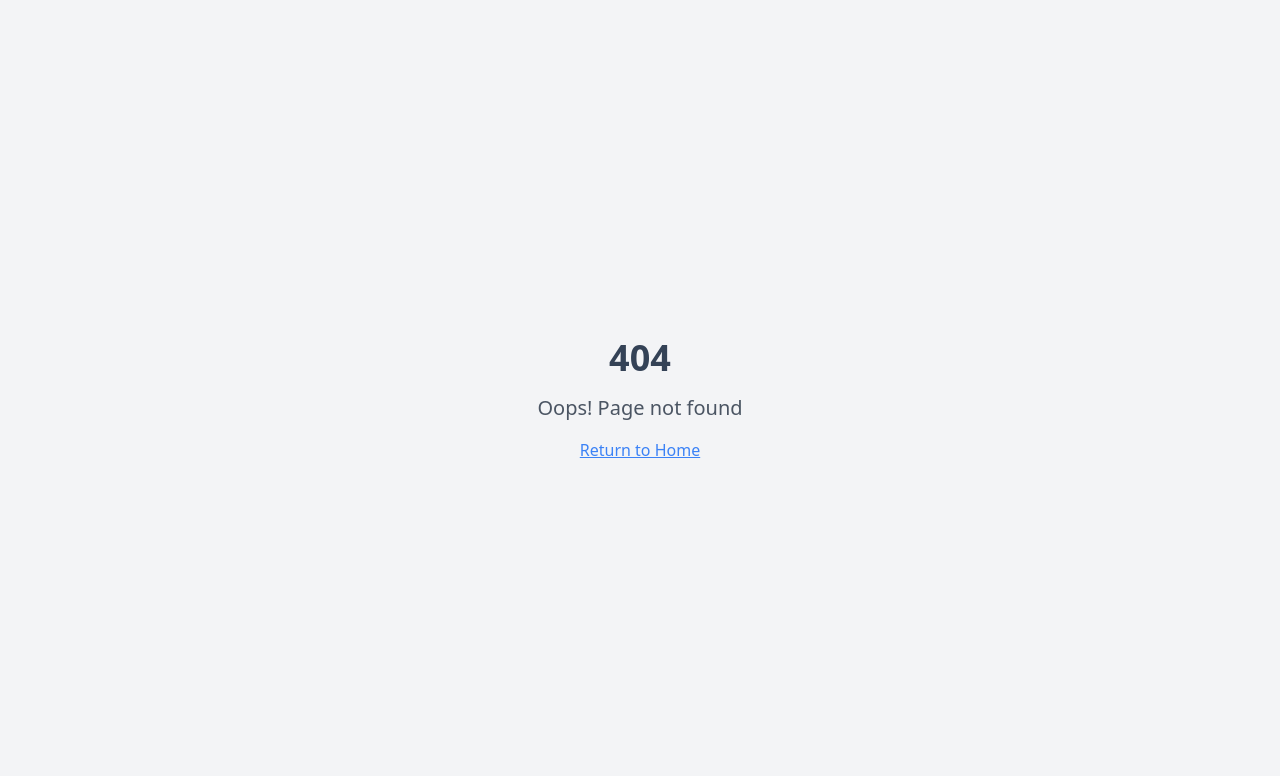
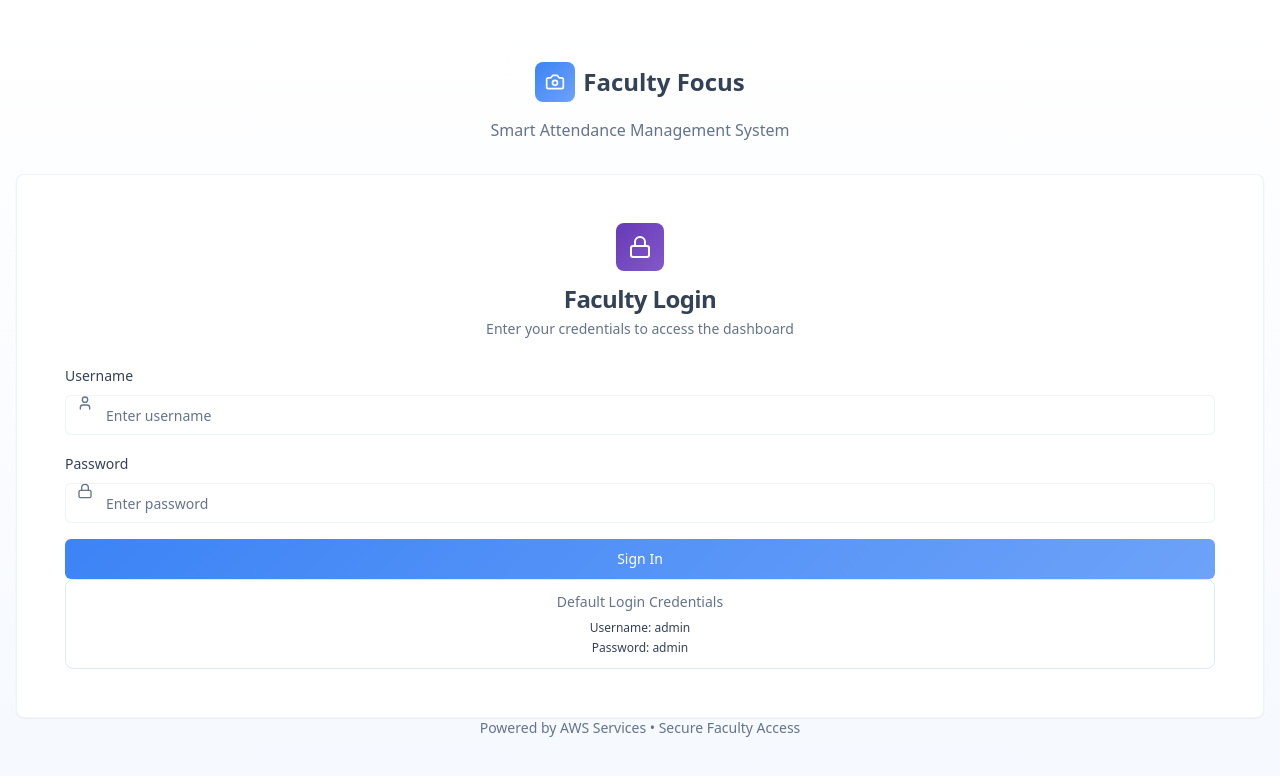
Before and after one commit to BhargavBhalodiya04/faculty-focus-dash, a React (Vite) app: page /login in a window 1280 px wide. Before the commit this address had no page. Shown: the top 776 px of the page. Built offline with nearby package versions, Linux system fonts and the light colour scheme.

Commit message:
Add login functionality
Add default login credentials for admin user.

```diff
--- a/src/App.tsx
+++ b/src/App.tsx
@@ -3,7 +3,10 @@ import { Toaster as Sonner } from "@/components/ui/sonner";
 import { TooltipProvider } from "@/components/ui/tooltip";
 import { QueryClient, QueryClientProvider } from "@tanstack/react-query";
 import { BrowserRouter, Routes, Route } from "react-router-dom";
+import { AuthProvider } from "./contexts/AuthContext";
+import ProtectedRoute from "./components/ProtectedRoute";
 import Index from "./pages/Index";
+import Login from "./pages/Login";
 import Dashboard from "./pages/Dashboard";
 import NotFound from "./pages/NotFound";
 
@@ -12,16 +15,26 @@ const queryClient = new QueryClient();
 const App = () => (
   <QueryClientProvider client={queryClient}>
     <TooltipProvider>
+      <AuthProvider>
         <Toaster />
         <Sonner />
         <BrowserRouter>
           <Routes>
             <Route path="/" element={<Index />} />
-          <Route path="/dashboard" element={<Dashboard />} />
+            <Route path="/login" element={<Login />} />
+            <Route
+              path="/dashboard"
+              element={
+                <ProtectedRoute>
+                  <Dashboard />
+                </ProtectedRoute>
+              }
+            />
             {/* ADD ALL CUSTOM ROUTES ABOVE THE CATCH-ALL "*" ROUTE */}
             <Route path="*" element={<NotFound />} />
           </Routes>
         </BrowserRouter>
+      </AuthProvider>
     </TooltipProvider>
   </QueryClientProvider>
 );
--- a/src/components/Dashboard/DashboardHeader.tsx
+++ b/src/components/Dashboard/DashboardHeader.tsx
@@ -1,65 +1,37 @@
-import { Bell, Settings, User, LogOut } from "lucide-react";
+import React from 'react';
+import { Camera, LogOut } from "lucide-react";
 import { Button } from "@/components/ui/button";
-import {
-  DropdownMenu,
-  DropdownMenuContent,
-  DropdownMenuItem,
-  DropdownMenuLabel,
-  DropdownMenuSeparator,
-  DropdownMenuTrigger,
-} from "@/components/ui/dropdown-menu";
-import { Avatar, AvatarFallback, AvatarImage } from "@/components/ui/avatar";
+import { useAuth } from "@/contexts/AuthContext";
 
 export const DashboardHeader = () => {
+  const { logout } = useAuth();
+
+  const handleLogout = () => {
+    logout();
+  };
+
   return (
     <header className="bg-card border-b border-border px-6 py-4">
       <div className="flex items-center justify-between">
-        <div>
-          <h1 className="text-2xl font-bold text-foreground">Faculty Dashboard</h1>
-          <p className="text-sm text-muted-foreground">Attendance Management System</p>
+        <div className="flex items-center space-x-3">
+          <div className="w-10 h-10 gradient-primary rounded-lg flex items-center justify-center">
+            <Camera className="h-5 w-5 text-white" />
+          </div>
+          <div>
+            <h1 className="text-2xl font-bold text-foreground">Faculty Focus</h1>
+            <p className="text-sm text-muted-foreground">Attendance Management System</p>
+          </div>
         </div>
 
-        <div className="flex items-center space-x-4">
-          <Button variant="ghost" size="sm" className="relative">
-            <Bell className="h-4 w-4" />
-            <span className="absolute -top-1 -right-1 h-2 w-2 bg-primary rounded-full"></span>
-          </Button>
-
-          <DropdownMenu>
-            <DropdownMenuTrigger asChild>
-              <Button variant="ghost" className="relative h-8 w-8 rounded-full">
-                <Avatar className="h-8 w-8">
-                  <AvatarImage src="/avatars/faculty.png" alt="Faculty" />
-                  <AvatarFallback>FA</AvatarFallback>
-                </Avatar>
-              </Button>
-            </DropdownMenuTrigger>
-            <DropdownMenuContent className="w-56" align="end" forceMount>
-              <DropdownMenuLabel className="font-normal">
-                <div className="flex flex-col space-y-1">
-                  <p className="text-sm font-medium leading-none">Dr. Faculty</p>
-                  <p className="text-xs leading-none text-muted-foreground">
-                    faculty@university.edu
-                  </p>
-                </div>
-              </DropdownMenuLabel>
-              <DropdownMenuSeparator />
-              <DropdownMenuItem>
-                <User className="mr-2 h-4 w-4" />
-                <span>Profile</span>
-              </DropdownMenuItem>
-              <DropdownMenuItem>
-                <Settings className="mr-2 h-4 w-4" />
-                <span>Settings</span>
-              </DropdownMenuItem>
-              <DropdownMenuSeparator />
-              <DropdownMenuItem>
-                <LogOut className="mr-2 h-4 w-4" />
-                <span>Log out</span>
-              </DropdownMenuItem>
-            </DropdownMenuContent>
-          </DropdownMenu>
-        </div>
+        <Button
+          onClick={handleLogout}
+          variant="outline"
+          size="sm"
+          className="flex items-center space-x-2 border-border/50 hover:bg-destructive hover:text-destructive-foreground"
+        >
+          <LogOut className="h-4 w-4" />
+          <span>Logout</span>
+        </Button>
       </div>
     </header>
   );
--- /dev/null
+++ b/src/components/ProtectedRoute.jsx
@@ -0,0 +1,27 @@
+import React from 'react';
+import { Navigate, useLocation } from 'react-router-dom';
+import { useAuth } from '@/contexts/AuthContext';
+
+const ProtectedRoute = ({ children }) => {
+  const { isAuthenticated, isLoading } = useAuth();
+  const location = useLocation();
+
+  if (isLoading) {
+    return (
+      <div className="min-h-screen gradient-subtle flex items-center justify-center">
+        <div className="text-center">
+          <div className="w-8 h-8 border-4 border-primary/20 border-t-primary rounded-full animate-spin mx-auto mb-4"></div>
+          <p className="text-muted-foreground">Loading...</p>
+        </div>
+      </div>
+    );
+  }
+
+  if (!isAuthenticated) {
+    return <Navigate to="/login" state={{ from: location }} replace />;
+  }
+
+  return children;
+};
+
+export default ProtectedRoute;
--- /dev/null
+++ b/src/contexts/AuthContext.jsx
@@ -0,0 +1,59 @@
+import React, { createContext, useContext, useState, useEffect } from 'react';
+
+const AuthContext = createContext();
+
+export const useAuth = () => {
+  const context = useContext(AuthContext);
+  if (!context) {
+    throw new Error('useAuth must be used within an AuthProvider');
+  }
+  return context;
+};
+
+export const AuthProvider = ({ children }) => {
+  const [isAuthenticated, setIsAuthenticated] = useState(false);
+  const [isLoading, setIsLoading] = useState(true);
+
+  // Default credentials
+  const DEFAULT_CREDENTIALS = {
+    username: 'admin',
+    password: 'admin'
+  };
+
+  useEffect(() => {
+    // Check if user is already logged in
+    const authStatus = localStorage.getItem('isAuthenticated');
+    if (authStatus === 'true') {
+      setIsAuthenticated(true);
+    }
+    setIsLoading(false);
+  }, []);
+
+  const login = (username, password) => {
+    if (username === DEFAULT_CREDENTIALS.username && password === DEFAULT_CREDENTIALS.password) {
+      setIsAuthenticated(true);
+      localStorage.setItem('isAuthenticated', 'true');
+      return { success: true };
+    } else {
+      return { success: false, error: 'Invalid credentials' };
+    }
+  };
+
+  const logout = () => {
+    setIsAuthenticated(false);
+    localStorage.removeItem('isAuthenticated');
+  };
+
+  const value = {
+    isAuthenticated,
+    isLoading,
+    login,
+    logout
+  };
+
+  return (
+    <AuthContext.Provider value={value}>
+      {children}
+    </AuthContext.Provider>
+  );
+};
--- a/src/pages/Index.tsx
+++ b/src/pages/Index.tsx
@@ -48,7 +48,7 @@ const Index = () => {
             </div>
             <h1 className="text-xl font-bold text-foreground">Faculty Focus</h1>
           </div>
-          <Link to="/dashboard">
+          <Link to="/login">
             <Button className="gradient-primary">
               Access Dashboard
               <ArrowRight className="ml-2 h-4 w-4" />
@@ -69,7 +69,7 @@ const Index = () => {
           </p>
 
           <div className="flex flex-col sm:flex-row gap-4 justify-center mb-12">
-            <Link to="/dashboard">
+            <Link to="/login">
               <Button size="lg" className="gradient-primary px-8">
                 Launch Dashboard
                 <ArrowRight className="ml-2 h-5 w-5" />
@@ -109,7 +109,7 @@ const Index = () => {
             Access your faculty dashboard and start managing attendance
             with advanced facial recognition technology.
           </p>
-          <Link to="/dashboard">
+          <Link to="/login">
             <Button size="lg" className="gradient-primary px-8">
               Access Faculty Dashboard
               <ArrowRight className="ml-2 h-5 w-5" />
--- /dev/null
+++ b/src/pages/Login.jsx
@@ -0,0 +1,165 @@
+import React, { useState } from 'react';
+import { Navigate, useLocation } from 'react-router-dom';
+import { Button } from "@/components/ui/button";
+import { Input } from "@/components/ui/input";
+import { Label } from "@/components/ui/label";
+import { Card, CardContent, CardDescription, CardHeader, CardTitle } from "@/components/ui/card";
+import { Alert, AlertDescription } from "@/components/ui/alert";
+import { Camera, Lock, User } from "lucide-react";
+import { useAuth } from "@/contexts/AuthContext";
+
+const Login = () => {
+  const [formData, setFormData] = useState({
+    username: '',
+    password: ''
+  });
+  const [error, setError] = useState('');
+  const [isLoading, setIsLoading] = useState(false);
+
+  const { login, isAuthenticated } = useAuth();
+  const location = useLocation();
+
+  // Redirect if already authenticated
+  if (isAuthenticated) {
+    const from = location.state?.from?.pathname || '/dashboard';
+    return <Navigate to={from} replace />;
+  }
+
+  const handleInputChange = (e) => {
+    const { name, value } = e.target;
+    setFormData(prev => ({
+      ...prev,
+      [name]: value
+    }));
+    // Clear error when user starts typing
+    if (error) setError('');
+  };
+
+  const handleSubmit = async (e) => {
+    e.preventDefault();
+    setIsLoading(true);
+    setError('');
+
+    try {
+      const result = login(formData.username, formData.password);
+
+      if (!result.success) {
+        setError(result.error);
+      }
+    } catch (err) {
+      setError('An error occurred during login');
+    } finally {
+      setIsLoading(false);
+    }
+  };
+
+  return (
+    <div className="min-h-screen gradient-subtle flex items-center justify-center px-4">
+      <div className="w-full max-w-md">
+        {/* Header */}
+        <div className="text-center mb-8">
+          <div className="flex items-center justify-center space-x-2 mb-4">
+            <div className="w-10 h-10 gradient-primary rounded-lg flex items-center justify-center">
+              <Camera className="h-5 w-5 text-white" />
+            </div>
+            <h1 className="text-2xl font-bold text-foreground">Faculty Focus</h1>
+          </div>
+          <p className="text-muted-foreground">
+            Smart Attendance Management System
+          </p>
+        </div>
+
+        {/* Login Card */}
+        <Card className="dashboard-card border border-border/50">
+          <CardHeader className="space-y-1">
+            <div className="flex items-center justify-center mb-2">
+              <div className="w-12 h-12 gradient-secondary rounded-lg flex items-center justify-center">
+                <Lock className="h-6 w-6 text-white" />
+              </div>
+            </div>
+            <CardTitle className="text-2xl text-center text-foreground">
+              Faculty Login
+            </CardTitle>
+            <CardDescription className="text-center">
+              Enter your credentials to access the dashboard
+            </CardDescription>
+          </CardHeader>
+
+          <CardContent>
+            <form onSubmit={handleSubmit} className="space-y-4">
+              {error && (
+                <Alert variant="destructive">
+                  <AlertDescription>{error}</AlertDescription>
+                </Alert>
+              )}
+
+              <div className="space-y-2">
+                <Label htmlFor="username" className="text-foreground">
+                  Username
+                </Label>
+                <div className="relative">
+                  <User className="absolute left-3 top-3 h-4 w-4 text-muted-foreground" />
+                  <Input
+                    id="username"
+                    name="username"
+                    type="text"
+                    placeholder="Enter username"
+                    value={formData.username}
+                    onChange={handleInputChange}
+                    className="pl-10 bg-background border-border/50 focus:border-primary"
+                    required
+                  />
+                </div>
+              </div>
+
+              <div className="space-y-2">
+                <Label htmlFor="password" className="text-foreground">
+                  Password
+                </Label>
+                <div className="relative">
+                  <Lock className="absolute left-3 top-3 h-4 w-4 text-muted-foreground" />
+                  <Input
+                    id="password"
+                    name="password"
+                    type="password"
+                    placeholder="Enter password"
+                    value={formData.password}
+                    onChange={handleInputChange}
+                    className="pl-10 bg-background border-border/50 focus:border-primary"
+                    required
+                  />
+                </div>
+              </div>
+
+              <Button
+                type="submit"
+                disabled={isLoading}
+                className="w-full gradient-primary text-white font-medium py-2 px-4 transition-all duration-200"
+              >
+                {isLoading ? 'Signing in...' : 'Sign In'}
+              </Button>
+            </form>
+
+            {/* Default Credentials Info */}
+            <div className="mt-6 p-3 bg-card/50 rounded-lg border border-border/30">
+              <p className="text-sm text-muted-foreground text-center mb-2">
+                Default Login Credentials
+              </p>
+              <div className="text-xs text-center space-y-1">
+                <p><span className="font-medium">Username:</span> admin</p>
+                <p><span className="font-medium">Password:</span> admin</p>
+              </div>
+            </div>
+          </CardContent>
+        </Card>
+
+        {/* Footer */}
+        <p className="text-center text-sm text-muted-foreground mt-6">
+          Powered by AWS Services • Secure Faculty Access
+        </p>
+      </div>
+    </div>
+  );
+};
+
+export default Login;
```
Lines whose indentation alone changed are shown as unchanged.
